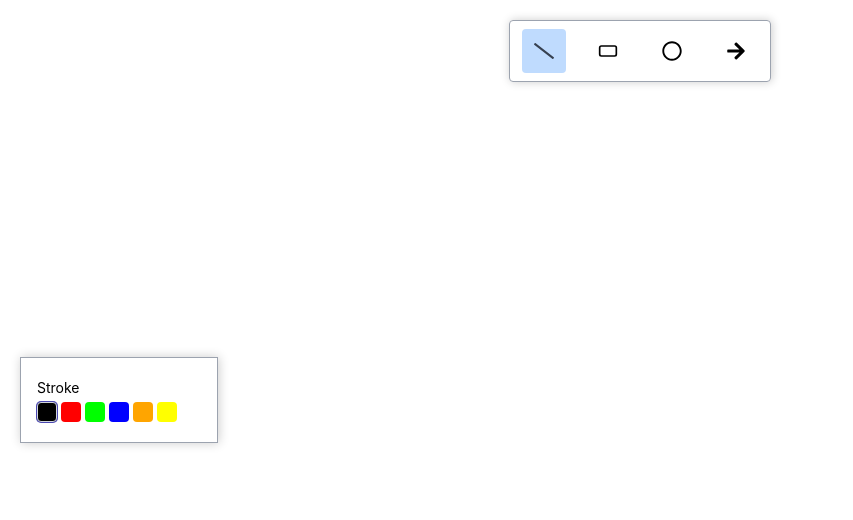
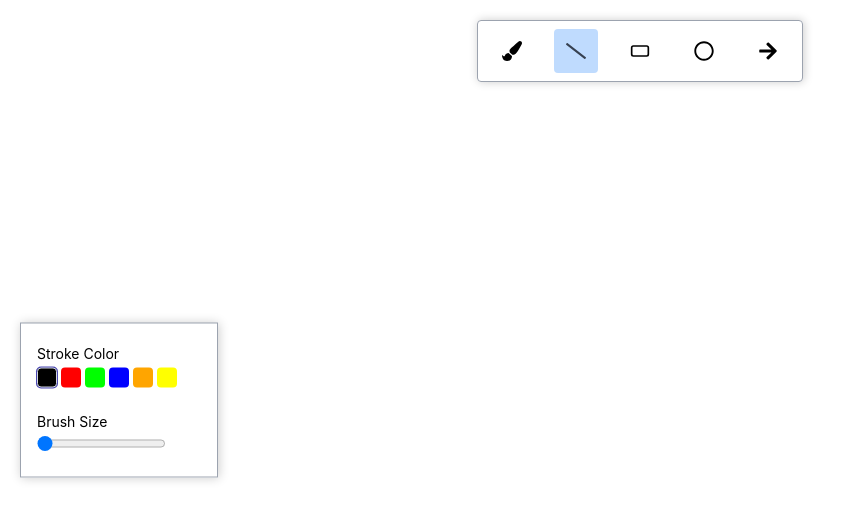
Before and after one commit to riteshar7/whiteboard-project, a React (Create React App) app: page / in a window 1280 px wide. Shown: the top 520 px of the page, without its empty margins (0-853 px from the left). Built offline with nearby package versions, Linux system fonts and the light colour scheme.

Commit message:
Completed ToolBox and Added Brush Tool

```diff
--- a/package.json
+++ b/package.json
@@ -7,10 +7,11 @@
     "@testing-library/react": "^13.4.0",
     "@testing-library/user-event": "^13.5.0",
     "classnames": "^2.5.1",
+    "perfect-freehand": "^1.2.2",
     "react": "^18.3.1",
     "react-dom": "^18.3.1",
     "react-icons": "^5.2.1",
-    "react-scripts": "5.0.1",
+    "react-scripts": "^5.0.1",
     "roughjs": "^4.6.6",
     "web-vitals": "^2.1.4"
   },
--- a/src/components/Board/index.js
+++ b/src/components/Board/index.js
@@ -1,7 +1,9 @@
 import { useContext, useEffect, useLayoutEffect, useRef } from "react";
 import rough from "roughjs";
 import boardContext from "../../store/board-context";
-import { TOOL_ACTION_TYPES } from "../../constants";
+import { TOOL_ACTION_TYPES, TOOL_ITEMS } from "../../constants";
+import toolboxContext from "../../store/toolbox-context";
+import { isContentEditable } from "@testing-library/user-event/dist/utils";
 
 function Board() {
   const canvasRef = useRef();
@@ -12,6 +14,7 @@ function Board() {
     boardMouseUpHandler,
     toolActionType,
   } = useContext(boardContext);
+  const { toolboxState } = useContext(toolboxContext);
 
   useEffect(() => {
     const canvas = canvasRef.current;
@@ -27,7 +30,21 @@ function Board() {
     const roughCanvas = rough.canvas(canvas);
 
     elements.forEach((element) => {
-      roughCanvas.draw(element.roughEle);
+      switch (element.type) {
+        case TOOL_ITEMS.LINE:
+        case TOOL_ITEMS.RECTANGLE:
+        case TOOL_ITEMS.CIRCLE:
+        case TOOL_ITEMS.ARROW:
+          roughCanvas.draw(element.roughEle);
+          break;
+        case TOOL_ITEMS.BRUSH:
+          context.fillStyle = element.stroke;
+          context.fill(element.path);
+          context.restore();
+          break;
+        default:
+          throw new Error("Type not recognized");
+      }
     });
 
     return () => {
@@ -36,7 +53,7 @@ function Board() {
   }, [elements]);
 
   const handleMouseDown = (event) => {
-    boardMouseDownHandler(event);
+    boardMouseDownHandler(event, toolboxState);
   };
 
   const handleMouseMove = (event) => {
--- a/src/components/Toolbar/index.js
+++ b/src/components/Toolbar/index.js
@@ -2,7 +2,12 @@ import React, { useContext } from "react";
 import classes from "./index.module.css";
 
 import cx from "classnames";
-import { FaSlash, FaRegCircle, FaArrowRight } from "react-icons/fa";
+import {
+  FaSlash,
+  FaRegCircle,
+  FaArrowRight,
+  FaPaintBrush,
+} from "react-icons/fa";
 import { LuRectangleHorizontal } from "react-icons/lu";
 import { TOOL_ITEMS } from "../../constants";
 import boardContext from "../../store/board-context";
@@ -12,6 +17,14 @@ const Toolbar = () => {
 
   return (
     <div className={classes.container}>
+      <div
+        className={cx(classes.toolItem, {
+          [classes.active]: activeToolItem === TOOL_ITEMS.BRUSH,
+        })}
+        onClick={() => changeToolHandler(TOOL_ITEMS.BRUSH)}
+      >
+        <FaPaintBrush />
+      </div>
       <div
         className={cx(classes.toolItem, {
           [classes.active]: activeToolItem === TOOL_ITEMS.LINE,
--- a/src/components/Toolbox/index.js
+++ b/src/components/Toolbox/index.js
@@ -3,24 +3,34 @@ import React, { useContext } from "react";
 import cx from "classnames";
 
 import classes from "./index.module.css";
-import { COLORS } from "../../constants";
+import {
+  COLORS,
+  FILL_TOOL_TYPES,
+  SIZE_TOOL_TYPES,
+  STROKE_TOOL_TYPES,
+} from "../../constants";
 import toolboxContext from "../../store/toolbox-context";
 import boardContext from "../../store/board-context";
 
 const Toolbox = () => {
   const { activeToolItem } = useContext(boardContext);
-  const { toolboxState, changeStroke } = useContext(toolboxContext);
+  const { toolboxState, changeStroke, changeFill, changeSize } =
+    useContext(toolboxContext);
 
   const strokeColor = toolboxState[activeToolItem]?.stroke;
+  const fillColor = toolboxState[activeToolItem]?.fill;
+  const size = toolboxState[activeToolItem]?.size;
 
   return (
     <div className={classes.container}>
+      {STROKE_TOOL_TYPES.includes(activeToolItem) && (
         <div className={classes.selectOptionContainer}>
-        <div className={classes.toolBoxLabel}>Stroke</div>
+          <div className={classes.toolBoxLabel}>Stroke Color</div>
           <div className={classes.colorsContainer}>
             {Object.keys(COLORS).map((k) => {
               return (
                 <div
+                  key={k}
                   className={cx(classes.colorBox, {
                     [classes.activeColorBox]: strokeColor === COLORS[k],
                   })}
@@ -31,6 +41,39 @@ const Toolbox = () => {
             })}
           </div>
         </div>
+      )}
+      {FILL_TOOL_TYPES.includes(activeToolItem) && (
+        <div className={classes.selectOptionContainer}>
+          <div className={classes.toolBoxLabel}>Fill Color</div>
+          <div className={classes.colorsContainer}>
+            {Object.keys(COLORS).map((k) => {
+              return (
+                <div
+                  key={k}
+                  className={cx(classes.colorBox, {
+                    [classes.activeColorBox]: fillColor === COLORS[k],
+                  })}
+                  style={{ backgroundColor: COLORS[k] }}
+                  onClick={() => changeFill(activeToolItem, COLORS[k])}
+                ></div>
+              );
+            })}
+          </div>
+        </div>
+      )}
+      {SIZE_TOOL_TYPES.includes(activeToolItem) && (
+        <div className={classes.selectOptionContainer}>
+          <div className={classes.toolBoxLabel}>Brush Size</div>
+          <input
+            type="range"
+            min={1}
+            max={10}
+            step={1}
+            value={size}
+            onChange={(event) => changeSize(activeToolItem, event.target.value)}
+          ></input>
+        </div>
+      )}
     </div>
   );
 };
--- a/src/constants.js
+++ b/src/constants.js
@@ -1,4 +1,5 @@
 export const TOOL_ITEMS = {
+  BRUSH: "BRUSH",
   LINE: "LINE",
   RECTANGLE: "RECTANGLE",
   CIRCLE: "CIRCLE",
@@ -27,4 +28,24 @@ export const COLORS = {
   WHITE: "#ffffff",
 };
 
+export const TOOLBOX_ACTIONS = {
+  CHANGE_STROKE: "CHANGE_STROKE",
+  CHANGE_FILL: "CHANGE_FILL",
+  CHANGE_SIZE: "CHANGE_SIZE",
+};
+
+export const FILL_TOOL_TYPES = [TOOL_ITEMS.RECTANGLE, TOOL_ITEMS.CIRCLE];
+export const STROKE_TOOL_TYPES = [
+  TOOL_ITEMS.BRUSH,
+  TOOL_ITEMS.LINE,
+  TOOL_ITEMS.ARROW,
+  TOOL_ITEMS.RECTANGLE,
+  TOOL_ITEMS.CIRCLE,
+];
+export const SIZE_TOOL_TYPES = [
+  TOOL_ITEMS.LINE,
+  TOOL_ITEMS.ARROW,
+  TOOL_ITEMS.RECTANGLE,
+  TOOL_ITEMS.CIRCLE,
+];
 export const ARROW_LENGTH = 20;
--- a/src/store/ToolboxProvider.js
+++ b/src/store/ToolboxProvider.js
@@ -1,19 +1,33 @@
 import React, { useReducer } from "react";
 import toolboxContext from "./toolbox-context";
-import { COLORS, TOOL_ITEMS } from "../constants";
+import { COLORS, TOOLBOX_ACTIONS, TOOL_ITEMS } from "../constants";
 
 function toolboxReducer(state, action) {
   switch (action.type) {
-    case "CHANGE_STROKE":
+    case TOOLBOX_ACTIONS.CHANGE_STROKE: {
       const newState = { ...state };
       newState[action.payload.tool].stroke = action.payload.stroke;
       return newState;
+    }
+    case TOOLBOX_ACTIONS.CHANGE_FILL: {
+      const newState = { ...state };
+      newState[action.payload.tool].fill = action.payload.fill;
+      return newState;
+    }
+    case TOOLBOX_ACTIONS.CHANGE_SIZE: {
+      const newState = { ...state };
+      newState[action.payload.tool].size = action.payload.size;
+      return newState;
+    }
     default:
       return state;
   }
 }
 
 const initialToolboxState = {
+  [TOOL_ITEMS.BRUSH]: {
+    stroke: COLORS.BLACK,
+  },
   [TOOL_ITEMS.LINE]: {
     stroke: COLORS.BLACK,
     size: 1,
@@ -41,9 +55,8 @@ const ToolboxProvider = ({ children }) => {
   );
 
   const changeStrokeHandler = (tool, stroke) => {
-    console.log(tool);
     dispatchToolboxAction({
-      type: "CHANGE_STROKE",
+      type: TOOLBOX_ACTIONS.CHANGE_STROKE,
       payload: {
         tool,
         stroke,
@@ -51,9 +64,31 @@ const ToolboxProvider = ({ children }) => {
     });
   };
 
+  const changeFillHandler = (tool, fill) => {
+    dispatchToolboxAction({
+      type: TOOLBOX_ACTIONS.CHANGE_FILL,
+      payload: {
+        tool,
+        fill,
+      },
+    });
+  };
+
+  const changeSizeHandler = (tool, size) => {
+    dispatchToolboxAction({
+      type: TOOLBOX_ACTIONS.CHANGE_SIZE,
+      payload: {
+        tool,
+        size,
+      },
+    });
+  };
+
   const toolboxContextValue = {
     toolboxState,
     changeStroke: changeStrokeHandler,
+    changeFill: changeFillHandler,
+    changeSize: changeSizeHandler,
   };
 
   return (
--- a/src/store/boardProvider.js
+++ b/src/store/boardProvider.js
@@ -2,7 +2,8 @@ import React, { useReducer } from "react";
 
 import boardContext from "./board-context";
 import { BOARD_ACTIONS, TOOL_ACTION_TYPES, TOOL_ITEMS } from "../constants";
-import { createRoughElement } from "../utils/element";
+import { createRoughElement, getSvgPathFromStroke } from "../utils/element";
+import getStroke from "perfect-freehand";
 
 const boardReducer = (state, action) => {
   switch (action.type) {
@@ -13,14 +14,14 @@ const boardReducer = (state, action) => {
       };
     }
     case BOARD_ACTIONS.DRAW_DOWN: {
-      const { clientX, clientY } = action.payload;
+      const { clientX, clientY, stroke, fill, size } = action.payload;
       const newElement = createRoughElement(
         state.elements.length,
         clientX,
         clientY,
         clientX,
         clientY,
-        { type: state.activeToolItem }
+        { type: state.activeToolItem, stroke, fill, size }
       );
       const prevElements = state.elements;
       return {
@@ -33,15 +34,46 @@ const boardReducer = (state, action) => {
       const { clientX, clientY } = action.payload;
       const newElements = [...state.elements];
       const index = state.elements.length - 1;
-      const { x1, y1 } = newElements[index];
-      const newElement = createRoughElement(index, x1, y1, clientX, clientY, {
+      const { type } = newElements[index];
+      switch (type) {
+        case TOOL_ITEMS.LINE:
+        case TOOL_ITEMS.RECTANGLE:
+        case TOOL_ITEMS.CIRCLE:
+        case TOOL_ITEMS.ARROW:
+          const { x1, y1, stroke, fill, size } = newElements[index];
+          const newElement = createRoughElement(
+            index,
+            x1,
+            y1,
+            clientX,
+            clientY,
+            {
               type: state.activeToolItem,
-      });
+              stroke,
+              fill,
+              size,
+            }
+          );
           newElements[index] = newElement;
           return {
             ...state,
             elements: newElements,
           };
+        case TOOL_ITEMS.BRUSH:
+          newElements[index].points = [
+            ...newElements[index].points,
+            { x: clientX, y: clientY },
+          ];
+          newElements[index].path = new Path2D(
+            getSvgPathFromStroke(getStroke(newElements[index].points))
+          );
+          return {
+            ...state,
+            elements: newElements,
+          };
+        default:
+          throw new Error("Type not recognized");
+      }
     }
     case BOARD_ACTIONS.DRAW_UP: {
       return {
@@ -75,13 +107,16 @@ const BoardProvider = ({ children }) => {
     });
   };
 
-  const boardMouseDownHandler = (event) => {
+  const boardMouseDownHandler = (event, toolboxState) => {
     const { clientX, clientY } = event;
     dispatchBoardAction({
       type: BOARD_ACTIONS.DRAW_DOWN,
       payload: {
         clientX,
         clientY,
+        stroke: toolboxState[boardState.activeToolItem]?.stroke,
+        fill: toolboxState[boardState.activeToolItem]?.fill,
+        size: toolboxState[boardState.activeToolItem]?.size,
       },
     });
   };
--- a/src/store/toolbox-context.js
+++ b/src/store/toolbox-context.js
@@ -2,6 +2,9 @@ import { createContext } from "react";
 
 const toolboxContext = createContext({
   toolboxState: {},
+  changeStroke: () => {},
+  changeFill: () => {},
+  changeSize: () => {},
 });
 
 export default toolboxContext;
--- a/src/utils/element.js
+++ b/src/utils/element.js
@@ -1,22 +1,54 @@
 import { ARROW_LENGTH, TOOL_ITEMS } from "../constants";
+import getStroke from "perfect-freehand";
 
 import rough from "roughjs/bin/rough";
 import { getArrowHeadsCoordinates } from "./math";
 
 const gen = rough.generator();
 
-export const createRoughElement = (id, x1, y1, x2, y2, { type }) => {
+export const createRoughElement = (
+  id,
+  x1,
+  y1,
+  x2,
+  y2,
+  { type, stroke, fill, size }
+) => {
   const element = {
     id,
     x1,
     y1,
     x2,
     y2,
+    type,
+    fill,
+    stroke,
+    size,
   };
   let options = {
     seed: id + 1, // id can't be zero
+    fillStyle: "solid",
   };
+  if (stroke) {
+    options.stroke = stroke;
+  }
+  if (fill) {
+    options.fill = fill;
+  }
+  if (size) {
+    options.strokeWidth = size;
+  }
   switch (type) {
+    case TOOL_ITEMS.BRUSH: {
+      const brushElement = {
+        id,
+        points: [{ x: x1, y: y1 }],
+        path: new Path2D(getSvgPathFromStroke(getStroke([{ x: x1, y: y1 }]))),
+        type,
+        stroke,
+      };
+      return brushElement;
+    }
     case TOOL_ITEMS.LINE:
       element.roughEle = gen.line(x1, y1, x2, y2, options);
       return element;
@@ -51,3 +83,19 @@ export const createRoughElement = (id, x1, y1, x2, y2, { type }) => {
       throw new Error("Type not recognized");
   }
 };
+
+export const getSvgPathFromStroke = (stroke) => {
+  if (!stroke.length) return "";
+
+  const d = stroke.reduce(
+    (acc, [x0, y0], i, arr) => {
+      const [x1, y1] = arr[(i + 1) % arr.length];
+      acc.push(x0, y0, (x0 + x1) / 2, (y0 + y1) / 2);
+      return acc;
+    },
+    ["M", ...stroke[0], "Q"]
+  );
+
+  d.push("Z");
+  return d.join(" ");
+};
```
Also changed, not shown: src/components/Toolbox/index.module.css (line endings or trailing spaces), 1 other file (tests, documents, lock files or other folders). Lines whose indentation alone changed are shown as unchanged.
